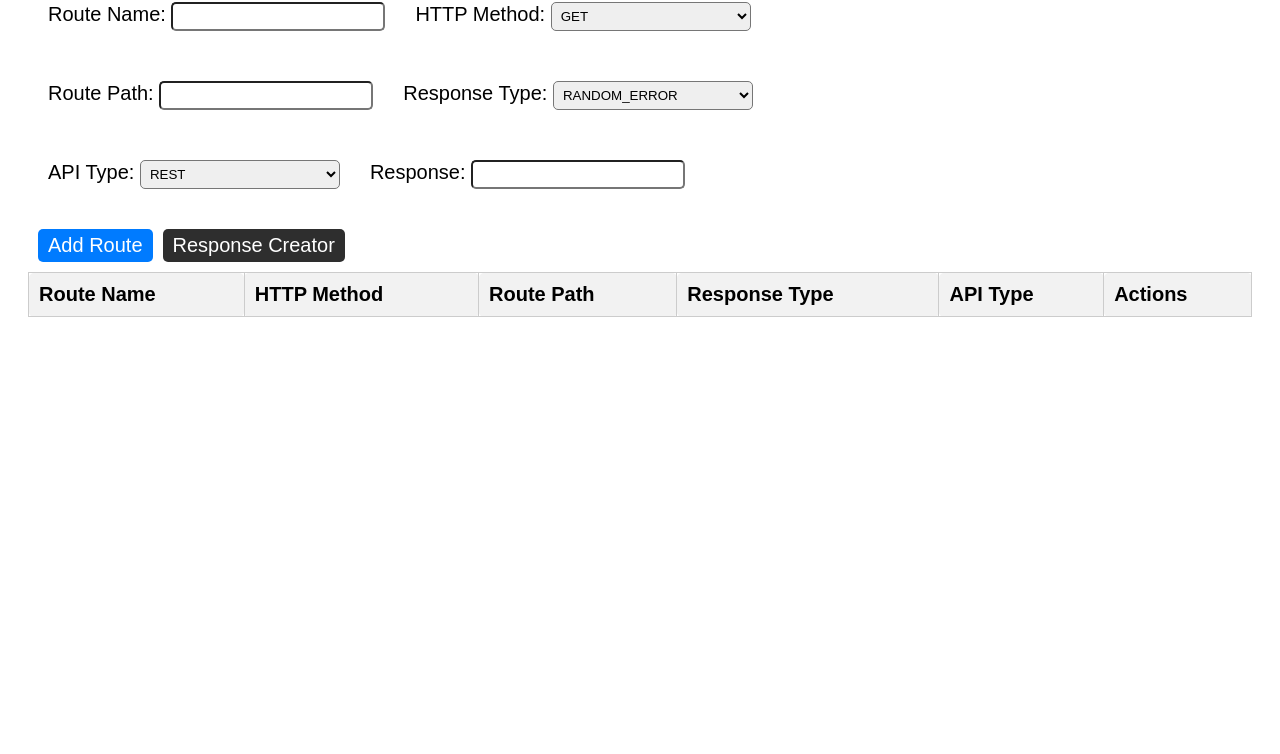
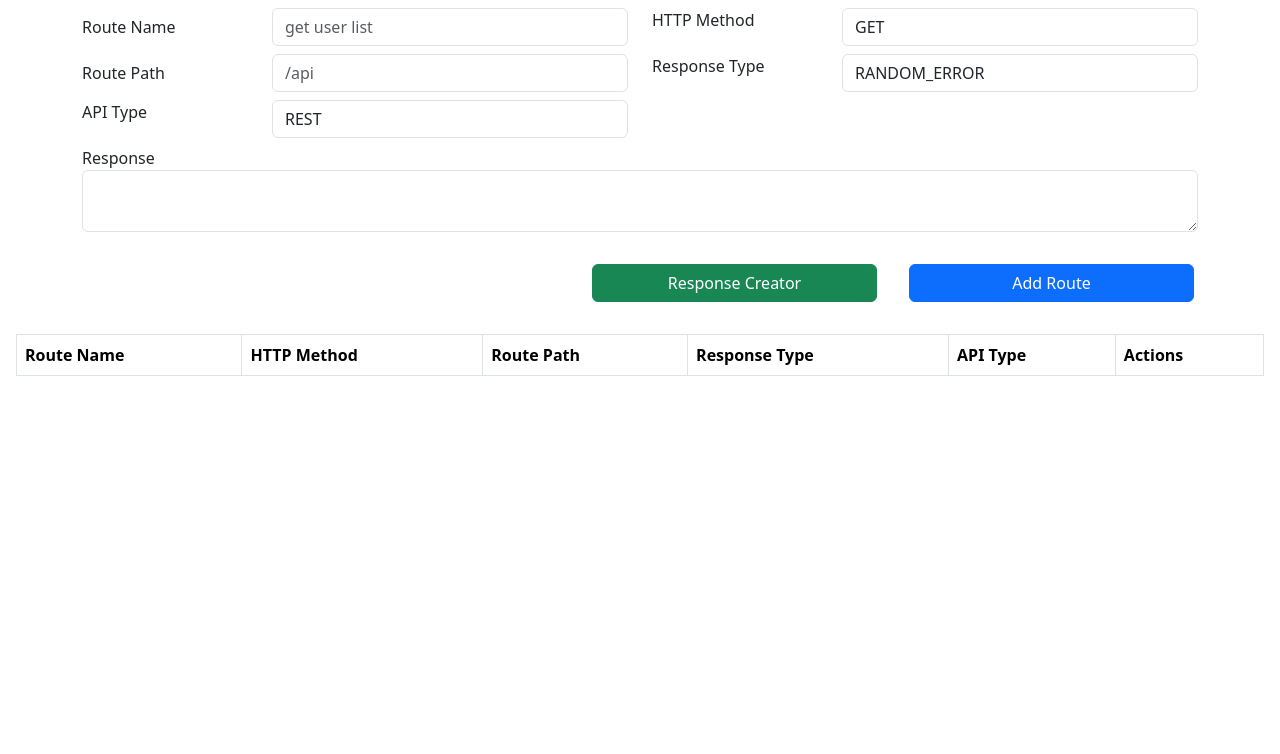
Before and after one commit to gurkanucar/mock-http-server, a website: page public/index.html in a window 1280 px wide. Shown: the part 46-800 px from the top of the page. Drawn offline with nearby package versions, Linux system fonts and the light colour scheme; no server answers.

Commit message:
design updated with bootstrap

```diff
--- a/public/index.html
+++ b/public/index.html
@@ -10,6 +10,11 @@
     />
     <script src="https://code.jquery.com/jquery-1.12.4.js"></script>
     <script src="https://code.jquery.com/ui/1.12.1/jquery-ui.js"></script>
+    <link
+      href="https://cdn.jsdelivr.net/npm/bootstrap@5.3.0-alpha3/dist/css/bootstrap.min.css"
+      rel="stylesheet"
+    />
+    <script src="https://cdn.jsdelivr.net/npm/bootstrap@5.3.0-alpha3/dist/js/bootstrap.bundle.min.js"></script>
   </head>
   <body>
     <div id="dialog" title="Set Response" style="display: none">
@@ -35,52 +40,131 @@
       </fieldset>
     </div>
 
-    <form id="addRouteForm">
     <div class="container">
-        <div class="container">
+      <h2 class="text-center">Mock API</h2>
+      <form id="addRouteForm" class="form-horizontal">
         <div class="row">
-            <div class="inputItems">
-              <label for="routeName">Route Name:</label>
-              <input type="text" id="routeName" name="routeName" required />
-            </div>
-            <div class="inputItems">
-              <label for="httpMethod">HTTP Method:</label>
-              <select id="httpMethod" name="httpMethod" required></select>
+          <div class="col-md-6">
+            <div class="form-group row my-2">
+              <label for="routeName" class="col-sm-4 col-form-label"
+                >Route Name</label
+              >
+              <div class="col-sm-8">
+                <input
+                  placeholder="get user list"
+                  id="routeName"
+                  name="routeName"
+                  required
+                  type="text"
+                  class="form-control"
+                />
               </div>
             </div>
 
-          <div class="row">
-            <div class="inputItems">
-              <label for="routePath">Route Path:</label>
-              <input type="text" id="routePath" name="routePath" required />
-            </div>
-            <div class="inputItems">
-              <label for="responseType">Response Type:</label>
-              <select id="responseType" name="responseType" required></select>
+            <div class="form-group row my-2">
+              <label for="routePath" class="col-sm-4 col-form-label"
+                >Route Path</label
+              >
+              <div class="col-sm-8">
+                <input
+                  placeholder="/api"
+                  type="text"
+                  id="routePath"
+                  name="routePath"
+                  required
+                  class="form-control"
+                />
               </div>
             </div>
 
-          <div class="row">
-            <div class="inputItems">
-              <label for="apiType">API Type:</label>
-              <select id="apiType" name="apiType" required></select>
-            </div>
-            <div class="inputItems">
-              <label for="response">Response:</label>
-              <input type="text" id="response" name="response" required />
+            <div class="form-group row my-2">
+              <label class="control-label col-sm-4" for="apiType"
+                >API Type</label
+              >
+              <div class="col-sm-8">
+                <select
+                  id="apiType"
+                  name="apiType"
+                  class="form-control"
+                  required
+                ></select>
               </div>
             </div>
           </div>
 
-        <div class="row">
-          <button type="submit">Add Route</button>
-          <button id="responseHelper" type="button">Response Creator</button>
+          <div class="col-md-6">
+            <div class="form-group row my-2">
+              <label class="control-label col-sm-4" for="httpMethod"
+                >HTTP Method</label
+              >
+              <div class="col-sm-8">
+                <select
+                  id="httpMethod"
+                  name="httpMethod"
+                  class="form-control"
+                  required
+                ></select>
               </div>
             </div>
+
+            <div class="form-group row my-2">
+              <label class="control-label col-sm-4" for="responseType"
+                >Response Type</label
+              >
+              <div class="col-sm-8">
+                <select
+                  id="responseType"
+                  name="responseType"
+                  class="form-control"
+                  required
+                ></select>
+              </div>
+            </div>
+          </div>
+
+          <div class="col-sm-12">
+            <div class="form-group">
+              <label for="response" class="control-label col-sm-2"
+                >Response</label
+              >
+              <div class="col-sm-12">
+                <textarea
+                  type="text"
+                  class="form-control"
+                  id="response"
+                  name="response"
+                  required
+                  rows="2"
+                ></textarea>
+              </div>
+            </div>
+          </div>
+
+          <input
+            type="hidden"
+            name="action"
+            id="action"
+            value="event_dialog_add_newpartnerdata"
+          />
+        </div>
+        <div class="row justify-content-end mt-3">
+          <button
+            id="responseHelper"
+            type="button"
+            class="btn btn-success col-md-3 m-3"
+          >
+            Response Creator
+          </button>
+          <button type="submit" class="btn btn-primary col-md-3 m-3">
+            Add Route
+          </button>
+        </div>
       </form>
+    </div>
 
-    <table id="routesTable">
-      <thead>
+    <div class="m-3">
+      <table id="routesTable" class="table table-bordered table-striped">
+        <thead class="thead-dark">
           <tr>
             <th>Route Name</th>
             <th>HTTP Method</th>
@@ -92,5 +176,6 @@
         </thead>
         <tbody id="routesTableBody"></tbody>
       </table>
+    </div>
   </body>
 </html>
--- a/public/script.js
+++ b/public/script.js
@@ -70,12 +70,14 @@ $(document).ready(function () {
         <td>${route.routePath}</td>
         <td>${route.responseType}</td>
         <td>${route.apiType}</td>
-        <td>
-          <button class="delete-button" data-route-id="${route.id}">Delete</button>
+        <td class="text-center" style="width: 220px;">
+          <button class="btn btn-danger delete-button mx-2" data-route-id="${route.id}">Delete</button>
+          <button class="btn btn-primary edit-button mx-2" data-route-id="${route.id}">Edit</button>
         </td>
       `);
       routesTableBody.append(row);
     });
+
   };
 
   $("#routesTableBody").on("click", ".delete-button", function () {
--- a/public/style.css
+++ b/public/style.css
@@ -1,64 +1,5 @@
-body {
-  font-family: Arial, sans-serif;
-  padding: 20px;
-  font-size: 20px;
-}
 
-* {
-  border-radius: 5px;
-}
-
-input[type="text"],
-select {
-  width: 200px;
-  padding: 5px;
-  margin-bottom: 10px;
-}
-
-button[type="submit"] {
-  padding: 5px 10px;
-  background-color: #007bff;
-  color: #fff;
-  border: none;
-  cursor: pointer;
-  font-size: 20px;
-}
-
-button[type="button"] {
-  padding: 5px 10px;
-  background-color: #2e2e2e;
-  color: #fff;
-  border: none;
-  cursor: pointer;
-  font-size: 20px;
-}
-
-table {
-  width: 100%;
-  border-collapse: collapse;
-}
-
-th,
-td {
-  padding: 10px;
-  border: 1px solid #ccc;
-}
-
-th {
-  background-color: #f2f2f2;
-  font-weight: bold;
-  text-align: left;
-}
-
-#routesTableBody .delete-button {
-  background-color: #dc3545;
-  color: #fff;
-  border: none;
-  padding: 5px 10px;
-  cursor: pointer;
-}
-
-.container {
+/* .container {
   display: flex;
   flex-wrap: wrap;
   justify-content: center;
@@ -74,4 +15,4 @@ th {
 
 .inputItems {
   margin: 10px;
-}
+} */
```
Lines whose indentation alone changed are shown as unchanged.
